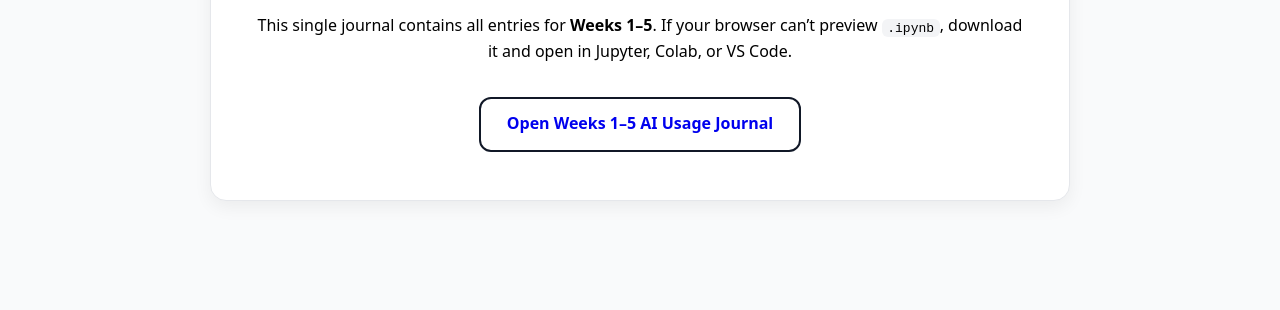
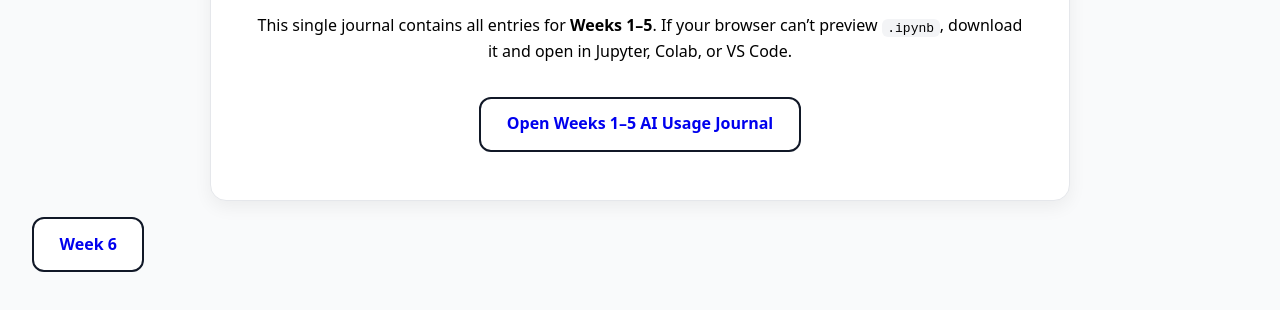
Before and after one commit to msnk1-1/ai-journal, a plain HTML site: page index.html in a window 1280 px wide. Shown: the part 182-492 px from the top of the page. Drawn offline with Linux system fonts and the light colour scheme.

Commit message:
Add Week 6 AI Journal Entry

```diff
--- a/index.html
+++ b/index.html
@@ -58,3 +58,4 @@
   </div>
 </body>
 </html>
+<a href="week6.html" class="button">Week 6</a>
```
